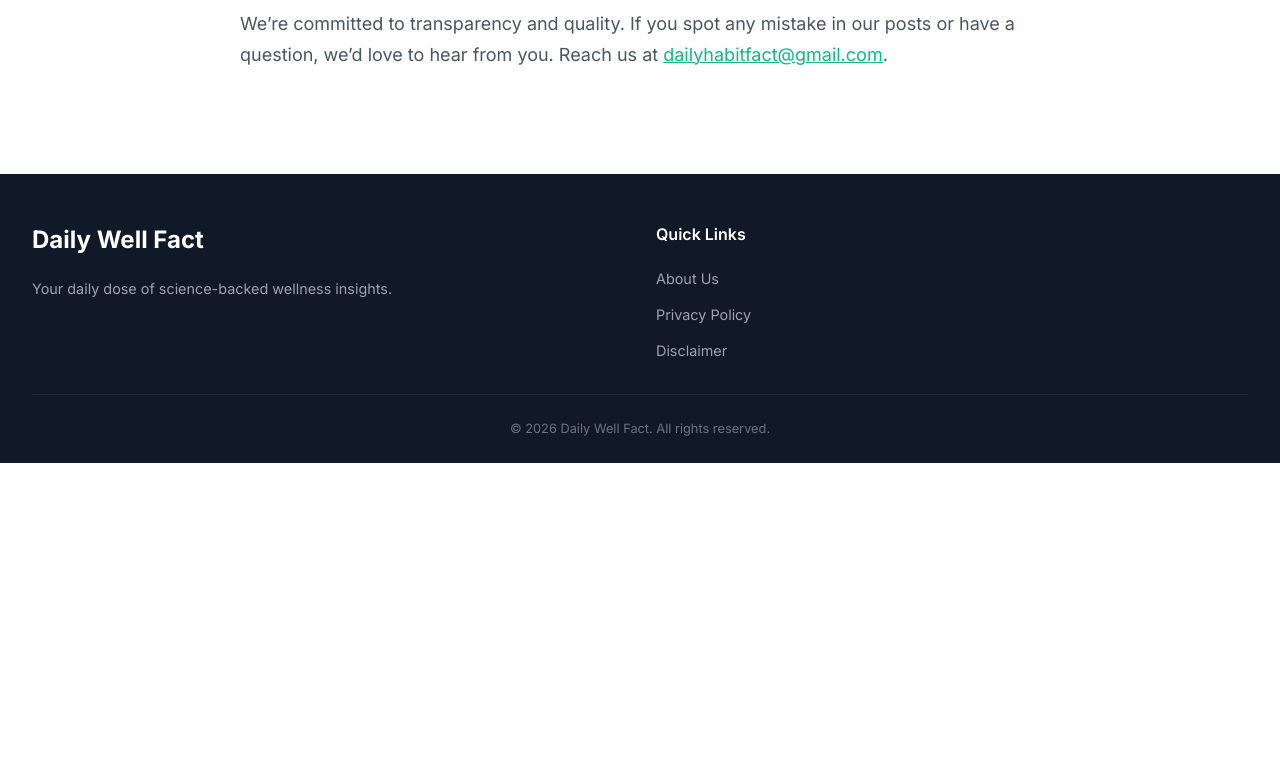
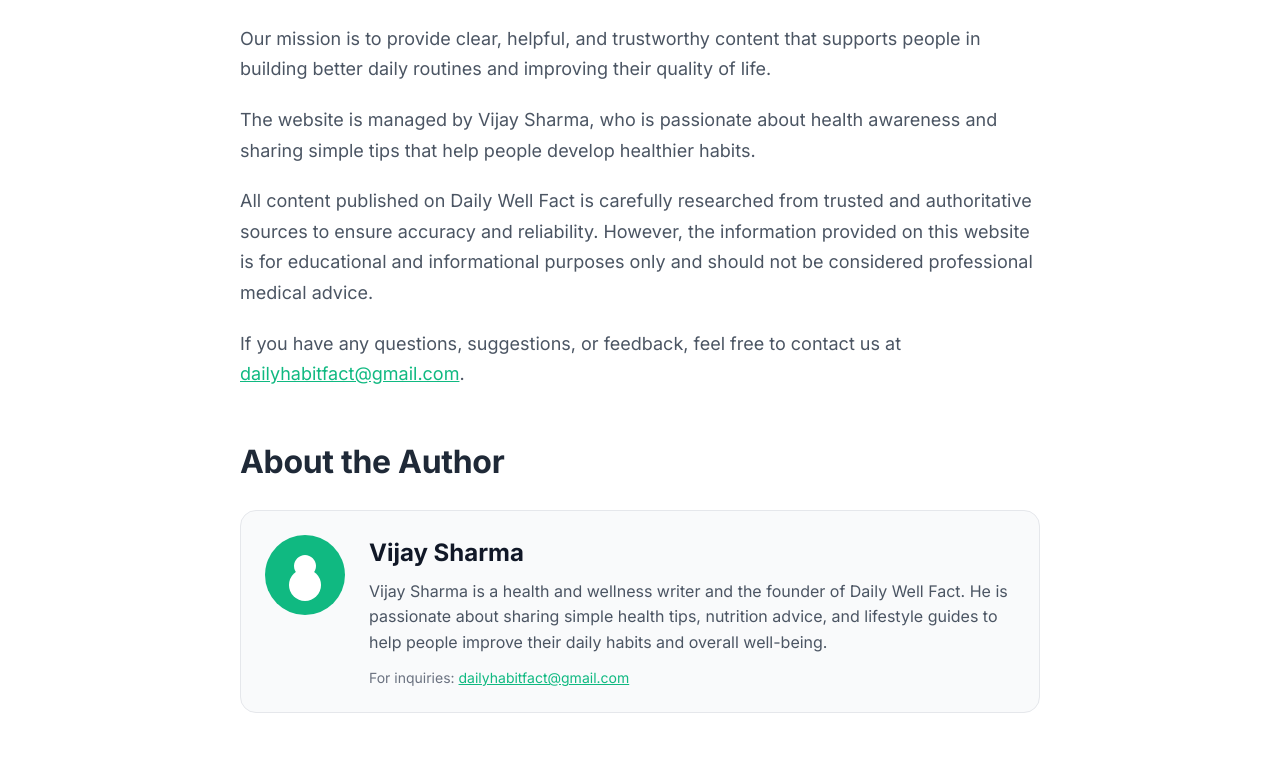
Before and after one commit to DailyWellFact/Blog, a Next.js app: page /about in a window 1280 px wide. Shown: the part 452-1220 px from the top of the page. Before the commit the page ends 915 px from the top, so only its background shows below. Built offline with nearby package versions, Linux system fonts and the light colour scheme.

Commit message:
modified:   pages/about.tsx 	modified:   pages/post/[slug].tsx

```diff
--- a/pages/about.tsx
+++ b/pages/about.tsx
@@ -5,20 +5,70 @@ const About: NextPage = () => {
   return (
     <Layout>
       <div style={styles.container}>
+        {/* Site Section */}
+        <section style={styles.section}>
           <h1 style={styles.title}>About Daily Well Fact</h1>
           <div style={styles.content}>
             <p style={styles.paragraph}>
-            <strong>Daily Well Fact</strong> is your daily dose of reliable, science‑backed wellness insights. Founded in 2026, we are dedicated to helping you live a healthier life through small, consistent habits.
+              Daily Well Fact is a health and wellness blog dedicated to sharing simple, practical, and science-backed information that helps people live a healthier life. Our goal is to make reliable wellness knowledge easy to understand and useful for everyday life.
             </p>
             <p style={styles.paragraph}>
-            All our content is carefully curated from trusted, authoritative sources, ensuring you receive accurate and up‑to‑date information. We believe in the power of simple, actionable facts that can make a real difference in your well‑being.
+              Founded in 2026, Daily Well Fact focuses on topics such as healthy habits, nutrition tips, lifestyle improvement, and general wellness advice. We believe that small and consistent habits can make a big difference in overall health and well-being.
             </p>
             <p style={styles.paragraph}>
-            We’re committed to transparency and quality. If you spot any mistake in our posts or have a question, we’d love to hear from you. Reach us at{' '}
+              Our mission is to provide clear, helpful, and trustworthy content that supports people in building better daily routines and improving their quality of life.
+            </p>
+            <p style={styles.paragraph}>
+              The website is managed by Vijay Sharma, who is passionate about health awareness and sharing simple tips that help people develop healthier habits.
+            </p>
+            <p style={styles.paragraph}>
+              All content published on Daily Well Fact is carefully researched from trusted and authoritative sources to ensure accuracy and reliability. However, the information provided on this website is for educational and informational purposes only and should not be considered professional medical advice.
+            </p>
+            <p style={styles.paragraph}>
+              If you have any questions, suggestions, or feedback, feel free to contact us at{' '}
               <a href="mailto:dailyhabitfact@gmail.com" style={styles.link}>dailyhabitfact@gmail.com</a>.
             </p>
           </div>
+        </section>
+
+        {/* Author Section */}
+        <section style={styles.section}>
+          <h2 style={styles.subtitle}>About the Author</h2>
+          <div style={styles.authorContainer}>
+            <div style={styles.authorAvatar}>
+              <svg width="80" height="80" viewBox="0 0 80 80" fill="none" xmlns="http://www.w3.org/2000/svg">
+                <circle cx="40" cy="40" r="40" fill="#10b981" />
+                <path d="M40 20 C46 20 51 25 51 31 C51 37 46 42 40 42 C34 42 29 37 29 31 C29 25 34 20 40 20 Z" fill="white" />
+                <circle cx="40" cy="50" r="16" fill="white" />
+              </svg>
             </div>
+            <div style={styles.authorInfo}>
+              <h3 style={styles.authorName}>Vijay Sharma</h3>
+              <p style={styles.authorBio}>
+                Vijay Sharma is a health and wellness writer and the founder of Daily Well Fact. He is passionate about sharing simple health tips, nutrition advice, and lifestyle guides to help people improve their daily habits and overall well-being.
+              </p>
+              <p style={styles.authorContact}>
+                For inquiries: <a href="mailto:dailyhabitfact@gmail.com" style={styles.link}>dailyhabitfact@gmail.com</a>
+              </p>
+            </div>
+          </div>
+        </section>
+      </div>
+
+      <style jsx>{`
+        @media (max-width: 768px) {
+          .title {
+            font-size: 2rem !important;
+          }
+          .subtitle {
+            font-size: 1.5rem !important;
+          }
+          .author-avatar {
+            width: 60px !important;
+            height: 60px !important;
+          }
+        }
+      `}</style>
     </Layout>
   );
 };
@@ -29,12 +79,22 @@ const styles = {
     margin: '0 auto',
     padding: '2rem 0',
   },
+  section: {
+    marginBottom: '3rem',
+  },
   title: {
     fontSize: '3rem',
     fontWeight: 'bold',
-    marginBottom: '2rem',
+    marginBottom: '1.5rem',
     color: '#1f2937',
     letterSpacing: '-0.02em',
+  },
+  subtitle: {
+    fontSize: '2rem',
+    fontWeight: 'bold',
+    marginBottom: '1.5rem',
+    color: '#1f2937',
+    letterSpacing: '-0.01em',
   },
   content: {
     fontSize: '1.125rem',
@@ -42,12 +102,44 @@ const styles = {
     color: '#4b5563',
   },
   paragraph: {
-    marginBottom: '1.5rem',
+    marginBottom: '1.25rem',
   },
   link: {
     color: '#10b981',
     textDecoration: 'underline',
   },
+  authorContainer: {
+    display: 'flex',
+    gap: '1.5rem',
+    alignItems: 'flex-start',
+    flexWrap: 'wrap' as const,
+    backgroundColor: '#f9fafb',
+    padding: '1.5rem',
+    borderRadius: '1rem',
+    border: '1px solid #e5e7eb',
+  },
+  authorAvatar: {
+    flexShrink: 0,
+  },
+  authorInfo: {
+    flex: 1,
+  },
+  authorName: {
+    fontSize: '1.5rem',
+    fontWeight: 'bold',
+    marginBottom: '0.5rem',
+    color: '#111827',
+  },
+  authorBio: {
+    fontSize: '1rem',
+    lineHeight: 1.6,
+    color: '#4b5563',
+    marginBottom: '0.75rem',
+  },
+  authorContact: {
+    fontSize: '0.875rem',
+    color: '#6b7280',
+  },
 };
 
 export default About;
--- a/pages/post/[slug].tsx
+++ b/pages/post/[slug].tsx
@@ -20,6 +20,9 @@ interface Props {
 }
 
 const PostPage: NextPage<Props> = ({ post, relatedPosts }) => {
+  // Always use "Vijay Sharma" as the author (overwrite if not set)
+  const authorName = 'Vijay Sharma';
+
   const components = {
     types: {
       image: ({ value }: any) => {
@@ -50,32 +53,98 @@ const PostPage: NextPage<Props> = ({ post, relatedPosts }) => {
     },
   };
 
+  // Share URLs
+  const shareUrl = typeof window !== 'undefined' ? window.location.href : '';
+  const shareText = encodeURIComponent(`Check out "${post.title}" on Daily Well Fact`);
+
   return (
     <Layout>
-      <article style={styles.container}>
+      <article>
+        {/* Hero Section */}
+        <div style={styles.hero}>
+          <div style={styles.heroOverlay} />
+          {post.mainImage && (
+            <img
+              src={urlFor(post.mainImage).width(1200).url()}
+              alt={post.title}
+              style={styles.heroImage}
+            />
+          )}
+          <div style={styles.heroContent}>
             <Link href="/">
               <a style={styles.backLink}>← Back to all posts</a>
             </Link>
             <h1 style={styles.title}>{post.title}</h1>
             <div style={styles.meta}>
-          By {post.author || 'Anonymous'} •{' '}
+              <span>By {authorName}</span>
+              <span>•</span>
+              <span>
                 {new Date(post.publishedAt).toLocaleDateString('en-US', {
                   year: 'numeric',
                   month: 'long',
                   day: 'numeric',
                 })}
+              </span>
             </div>
-        {post.mainImage && (
-          <img
-            src={urlFor(post.mainImage).width(800).url()}
-            alt={post.title}
-            style={styles.featuredImage}
-          />
-        )}
+          </div>
+        </div>
+
+        {/* Post Content */}
+        <div style={styles.contentContainer}>
           <div style={styles.content}>
             <PortableText value={post.body} components={components} />
           </div>
 
+          {/* Share Section */}
+          <div style={styles.shareSection}>
+            <p style={styles.shareText}>Share this article:</p>
+            <div style={styles.shareButtons}>
+              <a
+                href={`https://twitter.com/intent/tweet?text=${shareText}&url=${shareUrl}`}
+                target="_blank"
+                rel="noopener noreferrer"
+                style={styles.shareButton}
+              >
+                Twitter
+              </a>
+              <a
+                href={`https://www.facebook.com/sharer/sharer.php?u=${shareUrl}`}
+                target="_blank"
+                rel="noopener noreferrer"
+                style={styles.shareButton}
+              >
+                Facebook
+              </a>
+              <a
+                href={`https://www.linkedin.com/shareArticle?mini=true&url=${shareUrl}&title=${encodeURIComponent(post.title)}`}
+                target="_blank"
+                rel="noopener noreferrer"
+                style={styles.shareButton}
+              >
+                LinkedIn
+              </a>
+            </div>
+          </div>
+
+          {/* Author Bio – link to About page */}
+          <div style={styles.authorBio}>
+            <div style={styles.authorAvatar}>
+              {/* Placeholder avatar */}
+              <svg width="60" height="60" viewBox="0 0 60 60" fill="none" xmlns="http://www.w3.org/2000/svg">
+                <circle cx="30" cy="30" r="30" fill="#10b981" />
+                <path d="M30 15 C35 15 39 19 39 24 C39 29 35 33 30 33 C25 33 21 29 21 24 C21 19 25 15 30 15 Z" fill="white" />
+                <circle cx="30" cy="38" r="12" fill="white" />
+              </svg>
+            </div>
+            <div style={styles.authorInfo}>
+              <h4 style={styles.authorName}>{authorName}</h4>
+              <p style={styles.authorDesc}>
+                Health & wellness writer, founder of Daily Well Fact. Learn more <Link href="/about"><a style={styles.authorLink}>on the About page</a></Link>.
+              </p>
+            </div>
+          </div>
+
+          {/* Related Posts */}
           {relatedPosts.length > 0 && (
             <section style={styles.relatedSection}>
               <h2 style={styles.relatedTitle}>You Might Also Like</h2>
@@ -99,9 +168,9 @@ const PostPage: NextPage<Props> = ({ post, relatedPosts }) => {
                       </Link>
                       <p style={styles.relatedCardMeta}>
                         {new Date(related.publishedAt).toLocaleDateString('en-US', {
-                        year: 'numeric',
                           month: 'short',
                           day: 'numeric',
+                          year: 'numeric',
                         })}
                       </p>
                     </div>
@@ -110,92 +179,185 @@ const PostPage: NextPage<Props> = ({ post, relatedPosts }) => {
               </div>
             </section>
           )}
+        </div>
       </article>
     </Layout>
   );
 };
 
 const styles = {
-  container: {
-    maxWidth: 800,
-    margin: '0 auto',
+  hero: {
+    position: 'relative' as const,
+    height: '60vh',
+    minHeight: '400px',
+    display: 'flex',
+    alignItems: 'center',
+    justifyContent: 'center',
+    marginBottom: '3rem',
+    overflow: 'hidden',
+  },
+  heroOverlay: {
+    position: 'absolute' as const,
+    top: 0,
+    left: 0,
+    right: 0,
+    bottom: 0,
+    background: 'linear-gradient(to bottom, rgba(0,0,0,0.4), rgba(0,0,0,0.7))',
+    zIndex: 1,
+  },
+  heroImage: {
+    position: 'absolute' as const,
+    top: 0,
+    left: 0,
+    width: '100%',
+    height: '100%',
+    objectFit: 'cover' as const,
+  },
+  heroContent: {
+    position: 'relative' as const,
+    zIndex: 2,
+    textAlign: 'center' as const,
+    color: '#ffffff',
+    maxWidth: '800px',
+    padding: '0 2rem',
   },
   backLink: {
     display: 'inline-block',
-    marginBottom: '2rem',
-    color: '#10b981',
+    marginBottom: '1rem',
+    color: '#ffffff',
     textDecoration: 'none',
-    fontWeight: '500',
+    fontWeight: 500,
+    fontSize: '0.9rem',
+    opacity: 0.8,
+    transition: 'opacity 0.2s',
   },
   title: {
-    fontSize: '2.5rem',
-    fontWeight: 'bold',
-    color: '#111827',
-    marginBottom: '0.5rem',
+    fontSize: '3rem',
+    fontWeight: 800,
+    marginBottom: '1rem',
+    lineHeight: 1.2,
+    letterSpacing: '-0.02em',
   },
   meta: {
-    fontSize: '0.875rem',
-    color: '#6b7280',
-    marginBottom: '1.5rem',
+    fontSize: '0.9rem',
+    display: 'flex',
+    justifyContent: 'center',
+    gap: '0.5rem',
+    opacity: 0.9,
   },
-  featuredImage: {
-    width: '100%',
-    height: 'auto',
-    borderRadius: '0.75rem',
-    marginBottom: '2rem',
+  contentContainer: {
+    maxWidth: '800px',
+    margin: '0 auto',
+    padding: '0 2rem',
   },
   content: {
     fontSize: '1.125rem',
     lineHeight: 1.7,
     color: '#1f2937',
+    marginBottom: '3rem',
   },
   blogImage: {
     width: '100%',
-    margin: '1.5rem 0',
-    borderRadius: '0.5rem',
+    margin: '2rem 0',
+    borderRadius: '0.75rem',
   },
   link: {
     color: '#10b981',
     textDecoration: 'underline',
   },
   paragraph: {
-    marginBottom: '1.25rem',
+    marginBottom: '1.5rem',
   },
   h2: {
     fontSize: '1.875rem',
-    fontWeight: 'bold',
-    marginTop: '2rem',
+    fontWeight: 700,
+    marginTop: '2.5rem',
     marginBottom: '1rem',
     color: '#111827',
   },
   h3: {
     fontSize: '1.5rem',
-    fontWeight: 'bold',
-    marginTop: '1.5rem',
+    fontWeight: 600,
+    marginTop: '2rem',
     marginBottom: '0.75rem',
     color: '#111827',
   },
+  shareSection: {
+    margin: '2rem 0',
+    padding: '1.5rem 0',
+    borderTop: '1px solid #e5e7eb',
+    borderBottom: '1px solid #e5e7eb',
+    textAlign: 'center' as const,
+  },
+  shareText: {
+    marginBottom: '1rem',
+    fontWeight: 500,
+    color: '#4b5563',
+  },
+  shareButtons: {
+    display: 'flex',
+    gap: '1rem',
+    justifyContent: 'center',
+  },
+  shareButton: {
+    backgroundColor: '#f3f4f6',
+    padding: '0.5rem 1rem',
+    borderRadius: '0.5rem',
+    color: '#1f2937',
+    textDecoration: 'none',
+    fontSize: '0.875rem',
+    fontWeight: 500,
+    transition: 'background 0.2s',
+  },
+  authorBio: {
+    display: 'flex',
+    gap: '1rem',
+    alignItems: 'center',
+    margin: '2rem 0',
+    padding: '1.5rem',
+    backgroundColor: '#f9fafb',
+    borderRadius: '1rem',
+  },
+  authorAvatar: {
+    flexShrink: 0,
+  },
+  authorInfo: {
+    flex: 1,
+  },
+  authorName: {
+    fontSize: '1.125rem',
+    fontWeight: 600,
+    color: '#111827',
+    marginBottom: '0.25rem',
+  },
+  authorDesc: {
+    fontSize: '0.875rem',
+    color: '#6b7280',
+  },
+  authorLink: {
+    color: '#10b981',
+    textDecoration: 'underline',
+  },
   relatedSection: {
-    marginTop: '4rem',
-    paddingTop: '2rem',
-    borderTop: '1px solid #e5e7eb',
+    marginTop: '3rem',
+    marginBottom: '2rem',
   },
   relatedTitle: {
     fontSize: '1.75rem',
-    fontWeight: 'bold',
+    fontWeight: 700,
     marginBottom: '1.5rem',
     color: '#1f2937',
   },
   relatedGrid: {
     display: 'grid',
-    gridTemplateColumns: 'repeat(auto-fill, minmax(240px, 1fr))',
-    gap: '1.5rem',
+    gridTemplateColumns: 'repeat(auto-fill, minmax(260px, 1fr))',
+    gap: '2rem',
   },
   relatedCard: {
     backgroundColor: '#ffffff',
-    borderRadius: '0.75rem',
+    borderRadius: '1rem',
     overflow: 'hidden',
-    boxShadow: '0 1px 3px rgba(0,0,0,0.1)',
+    boxShadow: '0 4px 6px -1px rgba(0,0,0,0.1)',
     transition: 'transform 0.2s, box-shadow 0.2s',
   },
   relatedImageLink: {
@@ -203,7 +365,7 @@ const styles = {
   },
   relatedImage: {
     width: '100%',
-    height: '160px',
+    height: '180px',
     objectFit: 'cover' as const,
   },
   relatedCardContent: {
@@ -211,7 +373,7 @@ const styles = {
   },
   relatedCardTitle: {
     fontSize: '1rem',
-    fontWeight: '600',
+    fontWeight: 600,
     color: '#111827',
     textDecoration: 'none',
     display: 'inline-block',
@@ -235,7 +397,6 @@ export const getStaticPaths: GetStaticPaths = async () => {
 };
 
 export const getStaticProps: GetStaticProps = async ({ params }) => {
-  // Fetch the current post
   const query = `*[_type == "post" && slug.current == $slug][0]{
     _id,
     title,
@@ -247,7 +408,6 @@ export const getStaticProps: GetStaticProps = async ({ params }) => {
   }`;
   const post = await client.fetch(query, { slug: params?.slug });
 
-  // Fetch all posts for related suggestions
   const allPostsQuery = `*[_type == "post"]{
     _id,
     title,
@@ -258,7 +418,6 @@ export const getStaticProps: GetStaticProps = async ({ params }) => {
   }`;
   const allPosts = await client.fetch(allPostsQuery);
 
-  // Exclude current post and pick up to 3 random ones
   const otherPosts = allPosts.filter((p: Post) => p._id !== post?._id);
   const shuffled = otherPosts.sort(() => 0.5 - Math.random());
   const relatedPosts = shuffled.slice(0, 3);
```
Lines whose indentation alone changed are shown as unchanged.
